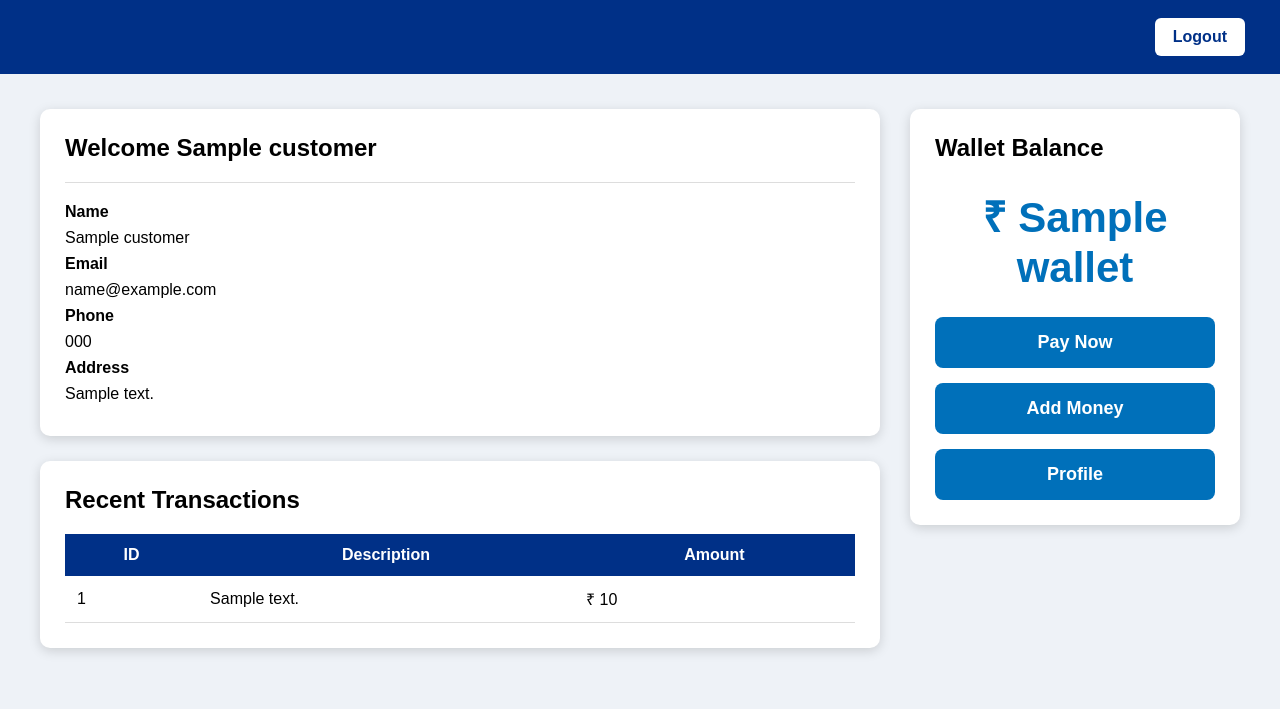
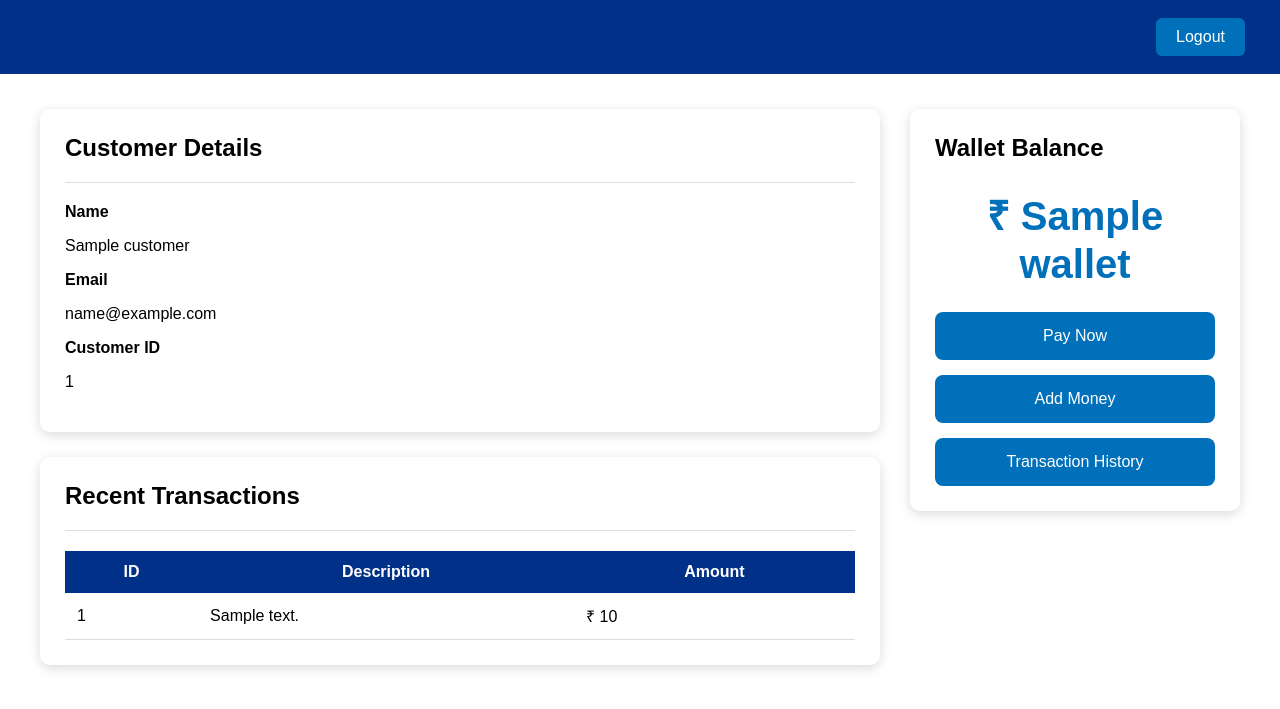
Before and after one commit to Madheswaran/Projects, a Flask app: template devops/paypal-app/frontend-service/templates/dashboard.html in a window 1280 px wide. Shown: the top 709 px of the page. Run offline with Flask 3, Linux system fonts and the light colour scheme; the template is opened without the code that fills it: most values are stand-ins (such as "Sample title", 1, 10 or a date in 2020).

Commit message:
css change1

```diff
--- a/devops/paypal-app/frontend-service/app.py
+++ b/devops/paypal-app/frontend-service/app.py
@@ -11,9 +11,9 @@ import requests
 
 app = Flask(__name__)
 
-# ----------------------------------
+# ---------------------------------------------------
 # Configuration
-# ----------------------------------
+# ---------------------------------------------------
 
 USER_SERVICE = "http://user-service"
 
@@ -21,24 +21,26 @@ APP_NAME = os.getenv("APP_NAME", "PayPal Checkout")
 ENV_NAME = os.getenv("ENV_NAME", "DEV")
 
 
-# ----------------------------------
+# ---------------------------------------------------
 # Home
-# ----------------------------------
+# ---------------------------------------------------
 
 @app.route("/")
 def home():
     return redirect("/login")
 
 
-# ----------------------------------
+# ---------------------------------------------------
 # Login
-# ----------------------------------
+# ---------------------------------------------------
+
 @app.route("/login", methods=["GET", "POST"])
 def login():
 
     app.logger.warning(f"LOGIN METHOD = {request.method}")
 
     if request.method == "GET":
+
         return render_template(
             "login.html",
             APP_NAME=APP_NAME,
@@ -70,6 +72,7 @@ def login():
     except Exception as e:
 
         app.logger.exception("Failed to call user-service")
+
         return render_template(
             "login.html",
             APP_NAME=APP_NAME,
@@ -90,84 +93,133 @@ def login():
 
     app.logger.warning(f"Customer = {customer}")
 
+    # Temporary sample transactions
+    customer["transactions"] = [
+
+        {
+            "id": 1001,
+            "description": "Amazon Shopping",
+            "amount": 1200
+        },
+
+        {
+            "id": 1002,
+            "description": "Netflix Subscription",
+            "amount": 499
+        },
+
+        {
+            "id": 1003,
+            "description": "Electricity Bill",
+            "amount": 1850
+        }
+
+    ]
+
     return render_template(
         "dashboard.html",
+        APP_NAME=APP_NAME,
         customer=customer
     )
 
-# ----------------------------------
-# Pay Now
-# ----------------------------------
 
-# @app.route("/pay")
-# def pay():
+# ---------------------------------------------------
+# Pay
+# ---------------------------------------------------
 
-#     return render_template(
-#         "pay.html"
-#     )
+@app.route("/pay")
+def pay():
 
-# ----------------------------------
+    return """
+    <h2>Pay Money</h2>
+    <p>This feature will be implemented in the Payment Service.</p>
+    <a href="/login">Home</a>
+    """
+
+
+# ---------------------------------------------------
+# Add Money
+# ---------------------------------------------------
+
+@app.route("/add-money")
+def add_money():
+
+    return """
+    <h2>Add Money</h2>
+    <p>This feature will be implemented later.</p>
+    <a href="/login">Home</a>
+    """
+
+
+# ---------------------------------------------------
+# Profile
+# ---------------------------------------------------
+
+@app.route("/profile")
+def profile():
+
+    return """
+    <h2>User Profile</h2>
+    <p>This page will show profile information.</p>
+    <a href="/login">Home</a>
+    """
+
+
+# ---------------------------------------------------
 # Logout
-# ----------------------------------
+# ---------------------------------------------------
 
 @app.route("/logout")
 def logout():
+
     return redirect("/login")
 
 
-# ----------------------------------
+# ---------------------------------------------------
 # Users API
-# ----------------------------------
+# ---------------------------------------------------
 
 @app.route("/users")
 def users():
 
     response = requests.get(
-        f"{USER_SERVICE}/users"
+        f"{USER_SERVICE}/users",
+        timeout=10
     )
 
     return jsonify(response.json())
 
 
-# ----------------------------------
+# ---------------------------------------------------
 # Health
-# ----------------------------------
+# ---------------------------------------------------
 
 @app.route("/health")
 def health():
-    return {"status": "UP"}, 200
+
+    return {
+        "status": "UP"
+    }, 200
 
 
-# ----------------------------------
+# ---------------------------------------------------
 # Readiness
-# ----------------------------------
+# ---------------------------------------------------
 
 @app.route("/ready")
 def ready():
-    return {"status": "READY"}, 200
+
+    return {
+        "status": "READY"
+    }, 200
 
 
-@app.route("/pay")
-def pay():
-
-    return "<h2>Pay Feature Coming Soon</h2>"
-
-
-@app.route("/add-money")
-def add_money():
-
-    return "<h2>Add Money Coming Soon</h2>"
-
-
-@app.route("/profile")
-def profile():
-
-    return "<h2>Profile Coming Soon</h2>"
-# ----------------------------------
+# ---------------------------------------------------
 # Main
-# ----------------------------------
+# ---------------------------------------------------
 
 if __name__ == "__main__":
+
     app.run(
         host="0.0.0.0",
         port=3001
--- a/devops/paypal-app/frontend-service/static/style.css
+++ b/devops/paypal-app/frontend-service/static/style.css
@@ -1,96 +1,77 @@
-/* =========================================================
-   GLOBAL
-========================================================= */
+body{
 
-body{
     margin:0;
     font-family:Arial,Helvetica,sans-serif;
-    background:#eef2f7;
+
 }
 
-/* =========================================================
-   LOGIN PAGE
-========================================================= */
+/*================ LOGIN PAGE ================*/
 
 .login-page{
 
-    background:url("bg.png") no-repeat center center fixed;
+    background:url("/static/bg.png") center center no-repeat;
     background-size:cover;
-
-}
-
-.overlay{
-
-    width:100%;
-    min-height:100vh;
+    height:100vh;
 
     display:flex;
     justify-content:center;
     align-items:center;
 
-    background:rgba(0,0,0,.30);
+}
+
+.login-container{
+
+    width:420px;
+
+    background:rgba(255,255,255,.95);
+
+    padding:40px;
+
+    border-radius:12px;
+
+    box-shadow:0 8px 25px rgba(0,0,0,.3);
 
 }
 
-.login-box{
+.login-container h1{
 
-    width:460px;
+    text-align:center;
 
-    background:rgba(255,255,255,.95);
+    color:#003087;
 
-    border-radius:12px;
-
-    padding:40px;
-
-    box-shadow:0 8px 25px rgba(0,0,0,.35);
+    margin-bottom:8px;
 
 }
 
-.login-box h1{
+.environment{
 
-    margin:0;
-    color:#003087;
     text-align:center;
-    font-size:46px;
+
+    color:#777;
+
+    margin-bottom:30px;
 
 }
 
-.login-box h3{
-
-    margin-top:10px;
-    margin-bottom:35px;
-
-    text-align:center;
-
-    color:#666;
-
-    font-weight:normal;
-
-}
-
-.login-box label{
+.login-container label{
 
     display:block;
 
     margin-top:18px;
 
-    margin-bottom:8px;
-
-    font-size:22px;
-
     font-weight:bold;
 
 }
 
-.login-box input{
+.login-container input{
 
     width:100%;
 
-    padding:15px;
+    padding:12px;
 
-    font-size:20px;
+    margin-top:8px;
 
-    border:1px solid #bbb;
+    border:1px solid #ccc;
 
     border-radius:6px;
 
@@ -160,7 +141,7 @@ body{
 
 .logo{
 
-    font-size:28px;
+    font-size:26px;
 
     font-weight:bold;
 
@@ -168,17 +149,15 @@ body{
 
 .logout-btn{
 
-    background:white;
-
-    color:#003087;
-
-    padding:10px 18px;
-
-    border-radius:6px;
+    color:white;
 
     text-decoration:none;
 
-    font-weight:bold;
+    background:#0070ba;
+
+    padding:10px 20px;
+
+    border-radius:6px;
 
 }
 
@@ -228,13 +207,13 @@ body{
 
 .wallet{
 
-    text-align:center;
+    font-size:40px;
 
     color:#0070ba;
 
-    font-size:42px;
+    font-weight:bold;
 
-    font-weight:bold;
+    text-align:center;
 
     margin:25px 0;
 
@@ -258,10 +237,6 @@ body{
 
     border-radius:8px;
 
-    font-size:18px;
-
-    font-weight:bold;
-
 }
 
 .action-btn:hover{
@@ -270,17 +245,13 @@ body{
 
 }
 
-/* =========================================================
-   TABLE
-========================================================= */
-
 table{
 
     width:100%;
 
     border-collapse:collapse;
 
-    margin-top:20px;
+    margin-top:15px;
 
 }
 
@@ -311,9 +282,3 @@ hr{
     margin:20px 0;
 
 }
-
-p{
-
-    margin:8px 0;
-
-}
--- a/devops/paypal-app/frontend-service/templates/dashboard.html
+++ b/devops/paypal-app/frontend-service/templates/dashboard.html
@@ -5,7 +5,8 @@
 
     <title>{{ APP_NAME }}</title>
 
-    <link rel="stylesheet" href="{{ url_for('static', filename='style.css') }}">
+    <link rel="stylesheet"
+          href="{{ url_for('static', filename='style.css') }}">
 
 </head>
 
@@ -14,38 +15,40 @@
 <div class="topbar">
 
     <div class="logo">
+
         {{ APP_NAME }}
+
     </div>
 
     <a href="/logout" class="logout-btn">
+
         Logout
+
     </a>
 
 </div>
 
 <div class="container">
 
-    <!-- Left Section -->
-
     <div class="left-panel">
 
         <div class="card">
 
-            <h2>Welcome {{ customer.name }}</h2>
+            <h2>Customer Details</h2>
 
             <hr>
 
             <p><strong>Name</strong></p>
+
             <p>{{ customer.name }}</p>
 
             <p><strong>Email</strong></p>
+
             <p>{{ customer.email }}</p>
 
-            <p><strong>Phone</strong></p>
-            <p>{{ customer.phone }}</p>
+            <p><strong>Customer ID</strong></p>
 
-            <p><strong>Address</strong></p>
-            <p>{{ customer.address }}</p>
+            <p>{{ customer.id }}</p>
 
         </div>
 
@@ -53,22 +56,32 @@
 
             <h2>Recent Transactions</h2>
 
+            <hr>
+
             {% if customer.transactions %}
 
             <table>
 
                 <tr>
+
                     <th>ID</th>
+
                     <th>Description</th>
+
                     <th>Amount</th>
+
                 </tr>
 
                 {% for txn in customer.transactions %}
 
                 <tr>
+
                     <td>{{ txn.id }}</td>
+
                     <td>{{ txn.description }}</td>
+
                     <td>₹ {{ txn.amount }}</td>
+
                 </tr>
 
                 {% endfor %}
@@ -77,15 +90,13 @@
 
             {% else %}
 
-            <p>No recent transactions.</p>
+            <p>No recent transactions available.</p>
 
             {% endif %}
 
         </div>
 
     </div>
-
-    <!-- Right Section -->
 
     <div class="right-panel">
 
@@ -99,16 +110,22 @@
 
             </div>
 
-            <a href="/pay" class="action-btn">
+            <a href="#" class="action-btn">
+
                 Pay Now
+
             </a>
 
-            <a href="/add-money" class="action-btn">
+            <a href="#" class="action-btn">
+
                 Add Money
+
             </a>
 
-            <a href="/profile" class="action-btn">
-                Profile
+            <a href="#" class="action-btn">
+
+                Transaction History
+
             </a>
 
         </div>
```
Also changed, not shown: other parts of devops/paypal-app/frontend-service/static/style.css (+17 -17 lines), devops/paypal-app/frontend-service/templates/login.html (+6 -3 lines).
